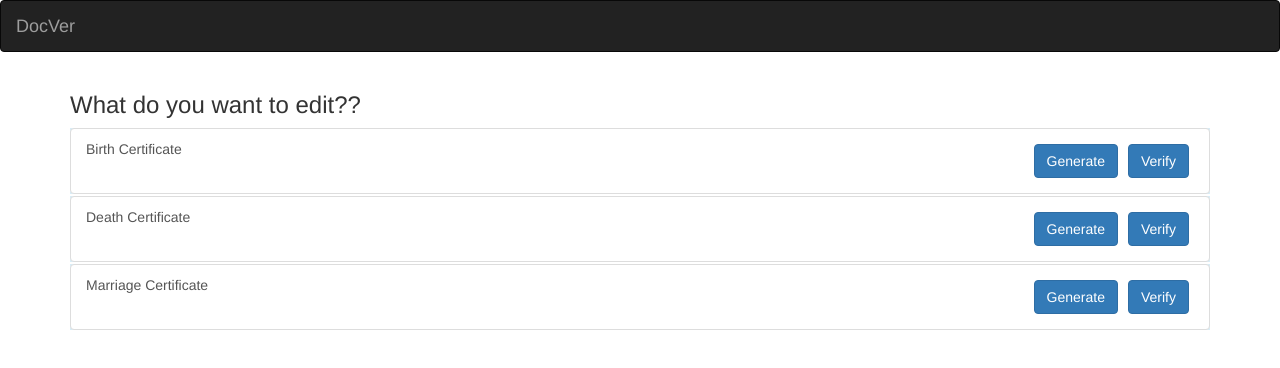
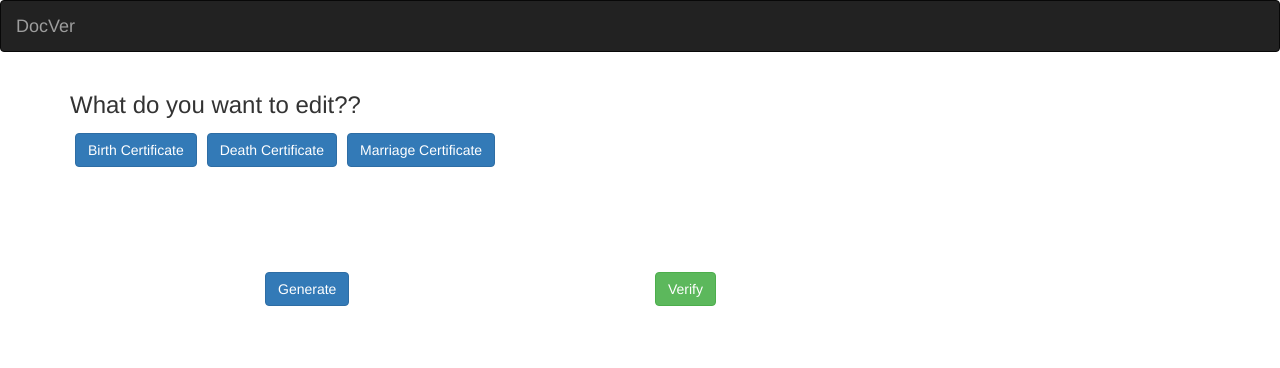
Before and after one commit to Kerala-Blockchain-Academy/docver, an Angular app in the folder docVer/: page /docList in a window 1280 px wide. Shown: the top 368 px of the page. Built offline with nearby package versions, Linux system fonts and the light colour scheme.

Commit message:
List changed

```diff
--- a/docVer/src/app/buttons/buttons.component.html
+++ b/docVer/src/app/buttons/buttons.component.html
@@ -1,4 +1,4 @@
-<!-- <div class="row" ></div>
+<div class="row" >
     <div class="col-md-2"></div>
     <div class="col-md-2">
       <div>
@@ -12,5 +12,4 @@
         <button class="btn btn-success" style="margin-top:100px">Verify</button>
       </div>
     </div>
-</div>   -->
-<p>HEllo</p>
+</div>
--- a/docVer/src/app/listof/listof.component.html
+++ b/docVer/src/app/listof/listof.component.html
@@ -1,7 +1,9 @@
 <div class="row">
   <div class="col-md-12 ">
     <h3>What do you want to edit??</h3>
-      <ul class="nav nav-pills nav-stacked primary">
+
+    <button *ngFor="let document of documents" class="btn btn-primary">{{document.name}}</button>
+      <!-- <ul class="nav nav-pills nav-stacked primary">
         <li class="bg-info" *ngFor="let document of documents">
          <a class="list-group-item clearfix"
           data-toggle="tab" href="#" >{{document.name}}
@@ -11,7 +13,8 @@
           </span>
           </a>
         </li>
-        <!-- <app-buttons *ngIf="displayButton"></app-buttons></li> -->
-      </ul>
+         <app-buttons *ngIf="displayButton"></app-buttons></li> -->
+
   </div>
 </div>
+<app-buttons></app-buttons>
```
